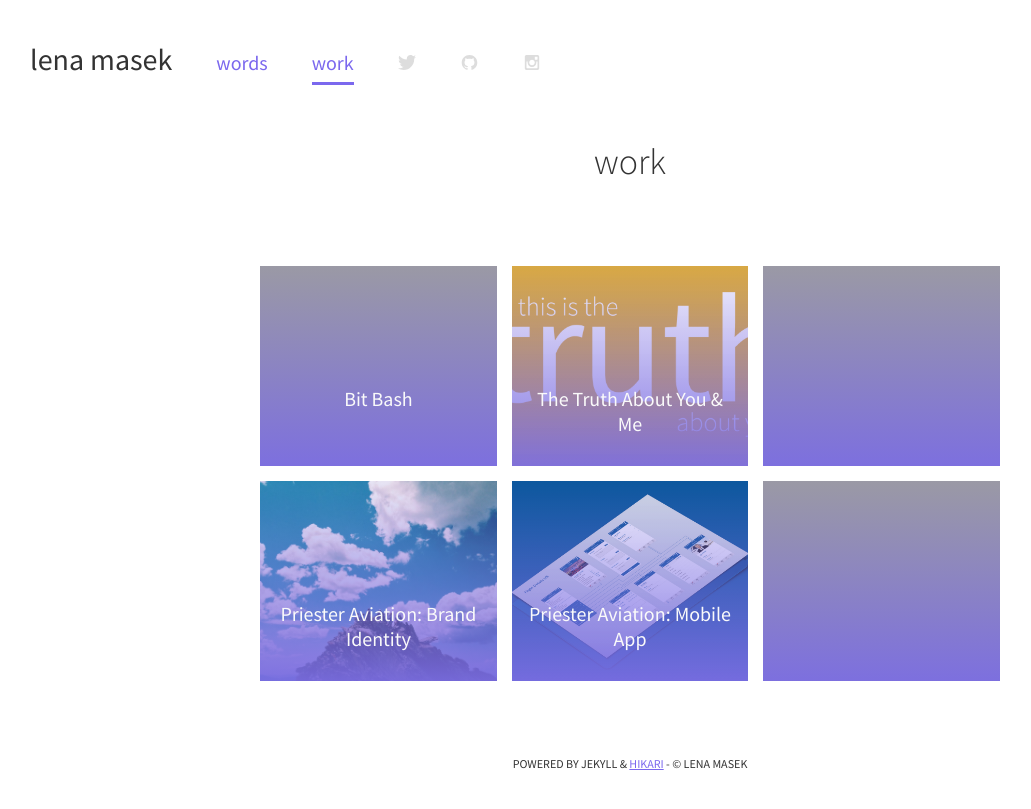
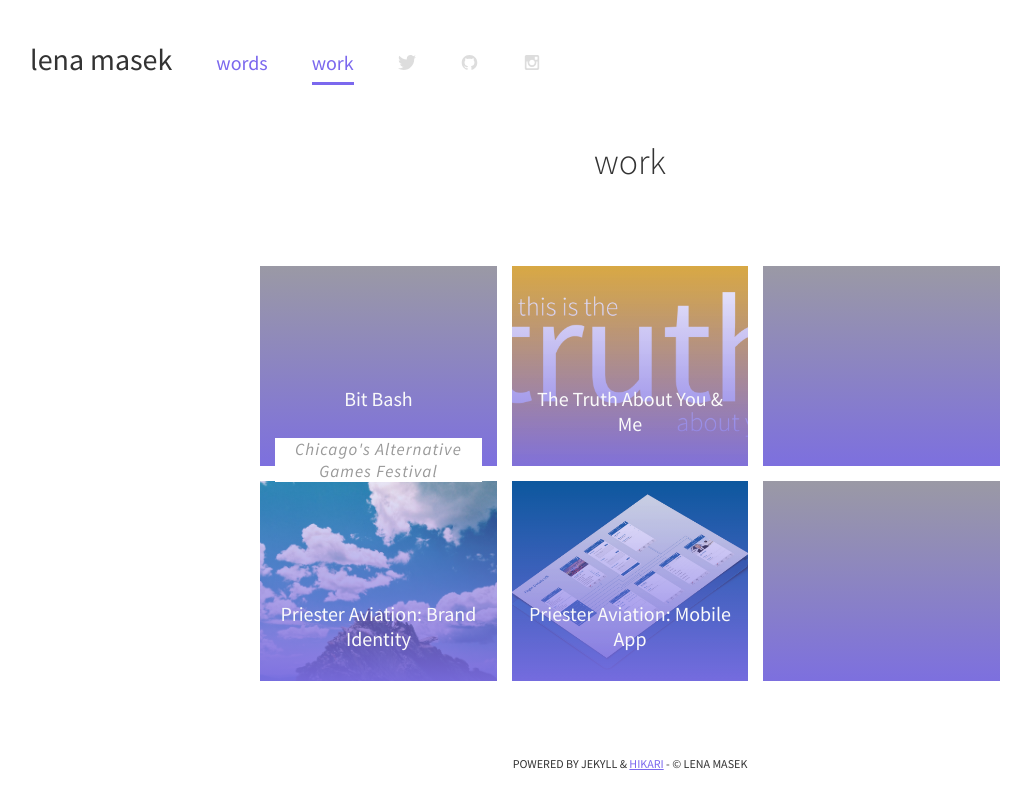
Before and after one commit to lenamasek/lenamasek.github.io, a Jekyll site: the page built from work/index.html, in a window 1280 px wide. Shown: the top 809 px of the page, without its empty margins (10-1041 px from the left). Built offline with Jekyll 4.4.1, drawn with Linux system fonts in a browser that asks for light colours.

Commit message:
formatting project title on work page

```diff
--- a/work/index.html
+++ b/work/index.html
@@ -14,7 +14,8 @@
 
 <div class="group">
 	<div class="col span_2_of_6 portfolio-item" id="bitbash">
-		Bit Bash
+		Bit Bash <br/>
+		<h5 class="page-date">Chicago's Alternative Games Festival</h5>
 	</div>
 
 	<div class="col span_2_of_6 portfolio-item" id="truth"></div>
@@ -38,40 +39,45 @@
 
 
 <!--
-	<a href="http://lenamasek.github.io/2014/01/28/priester-aviation-mobile-app/" class="work-link">
-		<div class="span_6_of_6 work-bg" id="priester-app">
-					<h3>Priester Aviation: Mobile App</h3>
 
-					<object data="http://lenamasek.github.io/assets/img/SVG/portfolio-07.svg" type="image/svg+xml" class="priester-app-img"></object>
-		</div>
+
+<div class="group">
+		<a href="{{ site.url }}/2014/01/28/bitbash/">
+	<div class="col span_2_of_6 portfolio-item" id="bitbash"></div>
 		</a>
 
-<a href="http://lenamasek.github.io/2014/01/28/priester-aviation-brand-update/" class="work-link">
-		<div class="span_6_of_6 work-bg" id="priester-brand">
-					<h3>Priester Aviation: Brand Update</h3>
-
-					<object data="http://lenamasek.github.io/assets/img/SVG/portfolio-14.svg" type="image/svg+xml" class="priester-brand-img"></object>
-		</div>
+		<a href="{{ site.url }}/2014/01/28/truth-about-you-and-me/">
+	<div class="col span_2_of_6 portfolio-item" id="truth"></div>
 		</a>
 
-	<a href="http://lenamasek.github.io/2014/01/28/truth-about-you-and-me/" class="work-link">
-	<div class="span_6_of_6 work-bg" id="truth">
+		<a href="{{ site.url }}/2014/01/28/bitbash/">
+	<div class="col span_2_of_6 portfolio-item" id="bitbash"></div>
+		</a>
+</div>
 
-		<h3>TheTruthAboutYouAnd.Me</h3>
-
-		<img src="http://lenamasek.github.io/assets/img/SVG/portfolio-08.svg" class="truth-img">
-	</div>
+<div class="group">
+		<a href="{{ site.url }}/2014/01/28/truth-about-you-and-me/">
+	<div class="col span_2_of_6 portfolio-item" id="pr-brand"></div>
 		</a>
 
+		<a href="{{ site.url }}/2014/01/28/priester-aviation-mobile-app/">
+	<div class="col span_2_of_6 portfolio-item" id="pr-mobile"></div>
+		</a>
 
-	<a href="http://lenamasek.github.io/2014/01/28/bitbash/" class="work-link">
-	<div class="span_6_of_6 work-bg" id="bitbash">
+		<a href="{{ site.url }}/2014/01/28/bitbash/">
+	<div class="col span_2_of_6 portfolio-item" id="bitbash"></div>
+		</a>
+</div>
 
-		<h3>Bit Bash</h3>
 
-		<img src="http://lenamasek.github.io/assets/img/SVG/portfolio-09.svg" class="bitbash-img">
-	</div>
-	</a>
+
 -->
 
+
+
+
+
+
+
+
 </div>
```
Lines whose indentation alone changed are shown as unchanged.
